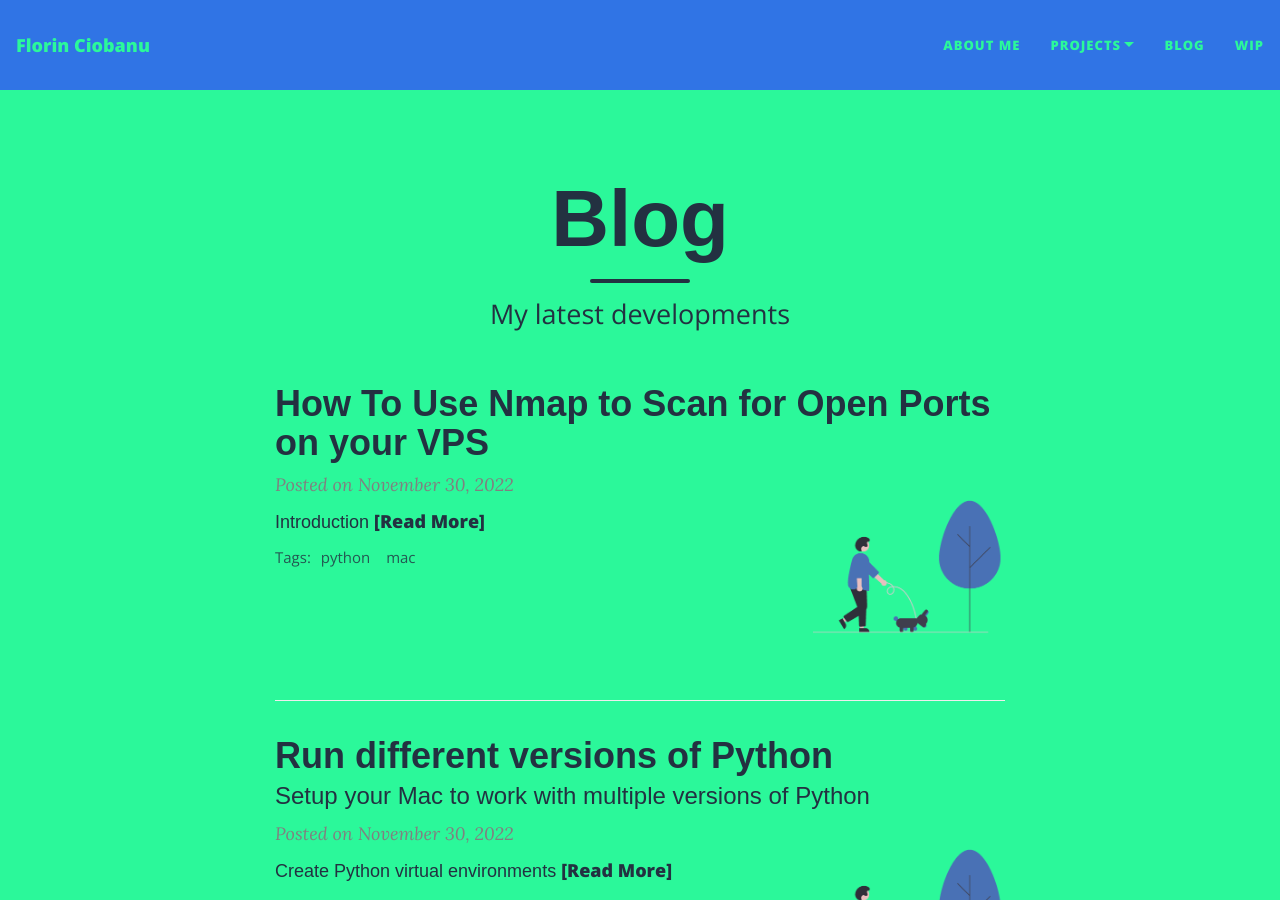
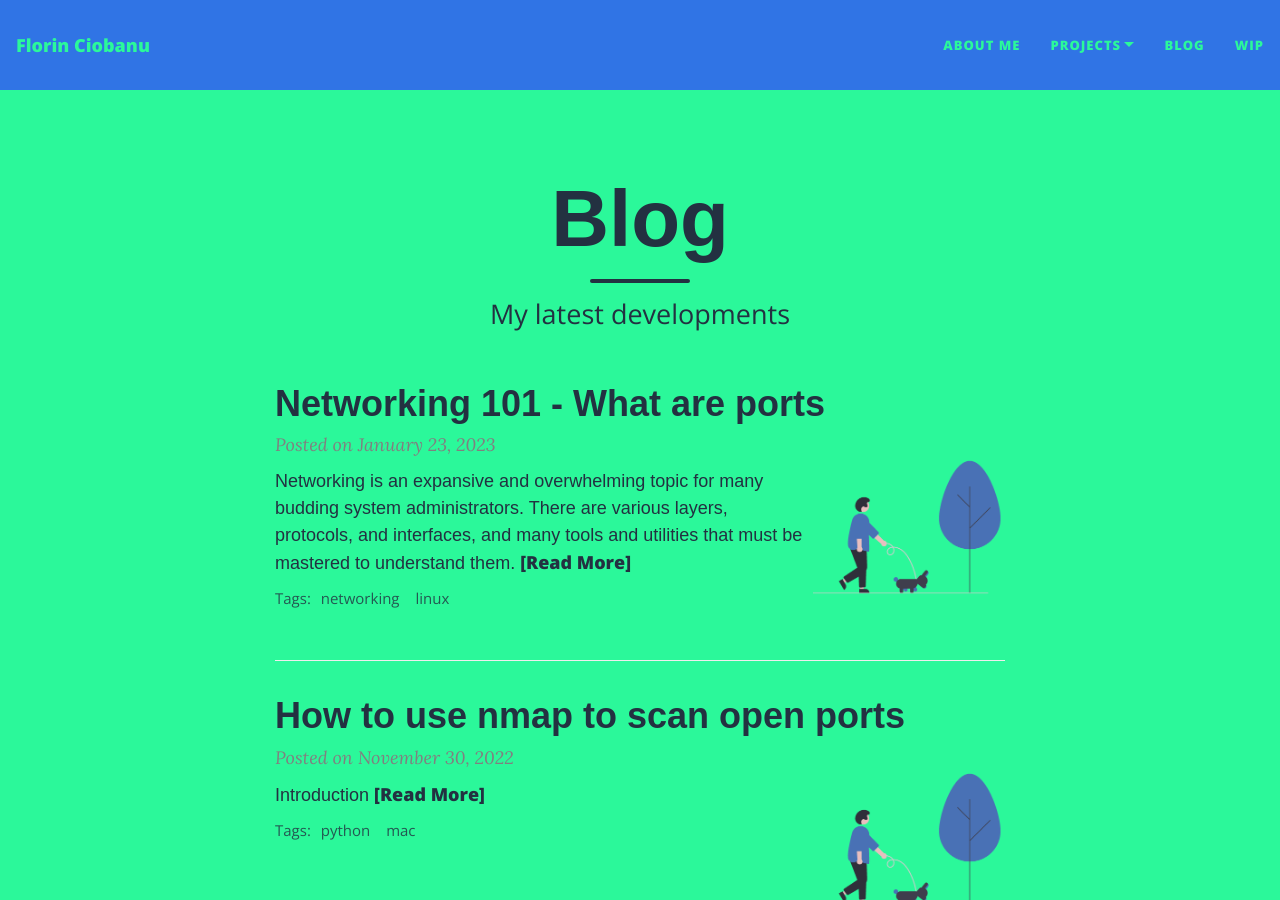
Before and after one commit to franksheppard/franksheppard.github.io, a Jekyll site: the page built from pages/blog.md, in a window 1280 px wide and 900 px high. Built offline with Jekyll 4.4.1, drawn with Linux system fonts in a browser that asks for light colours; nearby versions of some CDN libraries; some of the changed lines change nothing that is shown.

Commit message:
added article Networking 101 - What are ports

`````diff
--- a/_posts/2022-11-30-use-nmap-port-scanner.md
+++ b/_posts/2022-11-30-use-nmap-port-scanner.md
@@ -1,6 +1,6 @@
 ---
 layout: post
-title: How To Use Nmap to Scan for Open Ports on your VPS
+title: How to use nmap to scan open ports
 subtitle:
 # cover-img: /assets/img/path.jpg
 thumbnail-img: /assets/img/thumb.png
@@ -12,83 +12,8 @@ published: true
 
 Networking is an expansive and overwhelming topic for many budding system administrators. There are various layers, protocols, and interfaces, and many tools and utilities that must be mastered to understand them.
 
-This guide will cover the concept of "ports" and will demonstrate how the nmap program can be used to get information about the state of a machine's ports on a network.
+This guide will demonstrate how the nmap program can be used to get information about the state of a machine's ports on a network.
 
-Note: This tutorial covers IPv4 security. In Linux, IPv6 security is maintained separately from IPv4. For example, "nmap" scans IPv4 addresses by default but can also scan IPv6 addresses if the proper option is specified (nmap -6).
-
-If your VPS is configured for IPv6, please remember to secure both your IPv4 and IPv6 network interfaces with the appropriate tools. For more information about IPv6 tools, refer to this guide: How To Configure Tools to Use IPv6 on a Linux VPS
-
-What Are Ports? There are many layers in the OSI networking model. The transport layer is the layer primarily concerned with the communication between different services and applications.
-
-This layer is the main layer that ports are associated with.
-
-## Port Terminology
-
-Some knowledge of terminology is needed to understand port configuration. Here are some terms that will help you understand the discussion that will follow:
-
-Port:
-An addressable network location implemented inside of the operating system that helps distinguish traffic destined for different applications or services.
-
-Internet Sockets: A file descriptor that specifies an IP address and an associated port number, as well as the transfer protocol that will be used to handle the data.
-
-Binding: The process that takes place when an application or service uses an internet socket to handle the data it is inputting and outputting.
-
-Listening: A service is said to be "listening" on a port when it is binding to a port/protocol/IP address combination in order to wait for requests from clients of the service.
-Upon receiving a request, it then establishes a connection with the client (when appropriate) using the same port it has been listening on. Because the internet sockets used are associated with a specific client IP address, this does not prevent the server from listening for and serving requests to other clients simultaneously.
-
-Port Scanning: Port scanning is the process of attempting to connect to a number of sequential ports, for the purpose of acquiring information about which are open and what services and operating system are behind them. Common Ports Ports are specified by a number ranging from 1 to 65535.
-Many ports below 1024 are associated with services that Linux and Unix-like operating systems consider critical to essential network functions, so you must have root privileges to assign services to them. Ports between 1024 and 49151 are considered "registered". This means that they can be "reserved" (in a very loose sense of the word) for certain services by issuing a request to the IANA (Internet Assigned Numbers Authority). They are not strictly enforced, but they can give a clue as to the possible services running on a certain port. Ports between 49152 and 65535 cannot be registered and are suggested for private use. Because of the vast number of available ports, you won't ever have to be concerned with the majority of the services that tend to bind to specific ports.
-
-However, there are some ports that are worth knowing due to their ubiquity. The following is only a very incomplete list:
-- 20: FTP data
-- 21: FTP control port
-- 22: SSH
-- 23: Telnet <= Insecure, not recommended for most uses
-- 25: SMTP
-- 43: WHOIS protocol
-- 53: DNS services
-- 67: DHCP server port
-- 68: DHCP client port
-- 80: HTTP traffic <= Normal web traffic
-- 110: POP3 mail port
-- 113: Ident authentication services on IRC networks
-- 143: IMAP mail port
-- 161: SNMP
-- 194: IRC
-- 389: LDAP port
-- 443: HTTPS <= Secure web traffic
-- 587: SMTP <= message submission port
-- 631: CUPS printing daemon port
-- 666: DOOM <= This legacy FPS game actually has its own special port
-
-These are just a few of the services commonly associated with ports. You should be able to find the appropriate ports for the applications you are trying to configure within their respective documentation.
-
-
-Most services can be configured to use ports other than the default, but you must ensure that both the client and server are configured to use a non-standard port.
-
-You can get a short list of some common ports by typing:
-
-```bash
-less /etc/services
-```
-
-It will give you a list of common ports and their associated services:
-```bash
-. . . tcpmux 1/tcp # TCP port service multiplexer echo 7/tcp echo 7/udp discard 9/tcp sink null discard 9/udp sink null systat 11/tcp users daytime 13/tcp daytime 13/udp netstat 15/tcp qotd 17/tcp quote msp 18/tcp # message send protocol . . .
-````
-
-We will see in the section about nmap how to get a more complete list.
-
-How To Check Your Own Open Ports There are a number of tools that can be used to scan for open ports.
-
-One that is installed by default on most Linux distributions is netstat.
-
-You can quickly discover which services you are running by issuing the command with the following parameters:
-```bash
-sudo netstat -plunt Proto Recv-Q Send-Q Local Address Foreign Address State PID/Program name tcp 0 0 0.0.0.0:22 0.0.0.0:* LISTEN 785/sshd
-
-tcp6 0 0 :::22 :::* LISTEN 785/sshd This shows the port and listening socket associated with the service and lists both UDP and TCP protocols.
-```
 ## Install Nmap
 
 Part of securing a network involves doing vulnerability testing. This means trying to infiltrate your network and discover weaknesses in the same way that an attacker might.
@@ -96,18 +21,22 @@ Part of securing a network involves doing vulnerability testing. This means tryi
 Out of all of the available tools for this, nmap is perhaps the most common and powerful.
 
 You can install nmap on an Ubuntu or Debian machine by entering:
+
 ```bash
 sudo apt-get update
 sudo apt-get install nmap
 ```
+
 One of the side benefits of installing this software is an improved port mapping file.
 
 You can see a much more extensive association between ports and services by looking in this file:
+
 ```bash
 less /usr/share/nmap/nmap-services
 . . . tcpmux 1/tcp 0.001995 # TCP Port Service Multiplexer [rfc-1078] tcpmux 1/udp 0.001236 # TCP Port Service Multiplexer compressnet 2/tcp 0.000013 # Management Utility compressnet 2/udp 0.001845 # Management Utility compressnet 3/tcp 0.001242 # Compression Process compressnet 3/udp 0.001532 # Compression Process unknown 4/tcp 0.000477 rje 5/udp 0.000593 # Remote Job Entry unknown 6/tcp 0.000502 echo 7/tcp 0.004855 echo 7/udp 0.024679 echo 7/sctp 0.000000 . . .
 ```
- Besides having almost 20 thousand lines, this file also has additional fields, such as the third column, which lists the open frequency of that port as discovered during research scans on the internet.
+
+Besides having almost 20 thousand lines, this file also has additional fields, such as the third column, which lists the open frequency of that port as discovered during research scans on the internet.
 
 How To Scan Ports with Nmap Nmap can reveal a lot of information about a host. It can also make system administrators of the target system think that someone has malicious intent. For this reason, only test it on servers that you own or in situations where you've notified the owners.
 
--- /dev/null
+++ b/_posts/2023-01-23-networking-and-ports.md
@@ -0,0 +1,97 @@
+---
+layout: post
+title: Networking 101 - What are ports
+subtitle:
+# cover-img: /assets/img/path.jpg
+thumbnail-img: /assets/img/thumb.png
+# share-img: /assets/img/path.jpg
+tags: [networking, linux]
+published: true
+---
+
+Networking is an expansive and overwhelming topic for many budding system administrators. There are various layers, protocols, and interfaces, and many tools and utilities that must be mastered to understand them.
+
+This guide will cover the concept of "ports" and will demonstrate how the nmap program can be used to get information about the state of a machine's ports on a network.
+
+Note: This tutorial covers IPv4 security. In Linux, IPv6 security is maintained separately from IPv4. For example, "nmap" scans IPv4 addresses by default but can also scan IPv6 addresses if the proper option is specified (nmap -6).
+
+If your server is configured for IPv6, please remember to secure both your IPv4 and IPv6 network interfaces with the appropriate tools. For more information about IPv6 tools, refer to this guide: How To Configure Tools to Use IPv6 on a Linux server
+
+## What Are Ports?
+
+There are many layers in the OSI networking model. The transport layer is the layer primarily concerned with the communication between different services and applications. This layer is the main layer that ports are associated with.
+
+## Terminology
+
+Some knowledge of terminology is needed to understand port configuration. Here are some terms that will help you understand the discussion that will follow:
+
+- **Port:**
+    An addressable network location implemented inside of the operating system that helps distinguish traffic destined for different applications or services.
+
+- **Internet Sockets:**
+    A file descriptor that specifies an IP address and an associated port number, as well as the transfer protocol that will be used to handle the data.
+
+- **Binding:**
+    The process that takes place when an application or service uses an internet socket to handle the data it is inputting and outputting.
+
+- **Listening:**
+    A service is said to be "listening" on a port when it is binding to a port/protocol/IP address combination in order to wait for requests from clients of the service.
+    Upon receiving a request, it then establishes a connection with the client (when appropriate) using the same port it has been listening on. Because the internet sockets used are associated with a specific client IP address, this does not prevent the server from listening for and serving requests to other clients simultaneously.
+
+- **Port Scanning:**
+    Port scanning is the process of attempting to connect to a number of sequential ports, for the purpose of acquiring information about which are open and what services and operating system are behind them. Common Ports Ports are specified by a number ranging from 1 to 65535.
+    Many ports below 1024 are associated with services that Linux and Unix-like operating systems consider critical to essential network functions, so you must have root privileges to assign services to them. Ports between 1024 and 49151 are considered "registered". This means that they can be "reserved" (in a very loose sense of the word) for certain services by issuing a request to the IANA (Internet Assigned Numbers Authority). They are not strictly enforced, but they can give a clue as to the possible services running on a certain port. Ports between 49152 and 65535 cannot be registered and are suggested for private use. Because of the vast number of available ports, you won't ever have to be concerned with the majority of the services that tend to bind to specific ports.
+
+## Common ports
+
+However, there are some ports that are worth knowing due to their ubiquity. The following is only a very incomplete list:
+
+- 20: FTP data
+- 21: FTP control port
+- 22: SSH
+- 23: Telnet <= Insecure, not recommended for most uses
+- 25: SMTP
+- 43: WHOIS protocol
+- 53: DNS services
+- 67: DHCP server port
+- 68: DHCP client port
+- 80: HTTP traffic <= Normal web traffic
+- 110: POP3 mail port
+- 113: Ident authentication services on IRC networks
+- 143: IMAP mail port
+- 161: SNMP
+- 194: IRC
+- 389: LDAP port
+- 443: HTTPS <= Secure web traffic
+- 587: SMTP <= message submission port
+- 631: CUPS printing daemon port
+- 666: DOOM <= This legacy FPS game actually has its own special port
+
+These are just a few of the services commonly associated with ports. You should be able to find the appropriate ports for the applications you are trying to configure within their respective documentation.
+
+Most services can be configured to use ports other than the default, but you must ensure that both the client and server are configured to use a non-standard port.
+You can get a short list of some common ports by typing:
+
+```bash
+less /etc/services
+```
+
+It will give you a list of common ports and their associated services:
+
+```bash
+tcpmux 1/tcp # TCP port service multiplexer echo 7/tcp echo 7/udp discard 9/tcp sink null discard 9/udp sink null systat 11/tcp users daytime 13/tcp daytime 13/udp netstat 15/tcp qotd 17/tcp quote msp 18/tcp # message send protocol . . .
+```
+
+We will see in the section about nmap how to get a more complete list.
+
+How To Check Your Own Open Ports There are a number of tools that can be used to scan for open ports.
+
+One that is installed by default on most Linux distributions is netstat.
+
+You can quickly discover which services you are running by issuing the command with the following parameters:
+
+```bash
+sudo netstat -plunt Proto Recv-Q Send-Q Local Address Foreign Address State PID/Program name tcp 0 0 0.0.0.0:22 0.0.0.0:* LISTEN 785/sshd
+
+tcp6 0 0 :::22 :::* LISTEN 785/sshd This shows the port and listening socket associated with the service and lists both UDP and TCP protocols.
+```
`````
